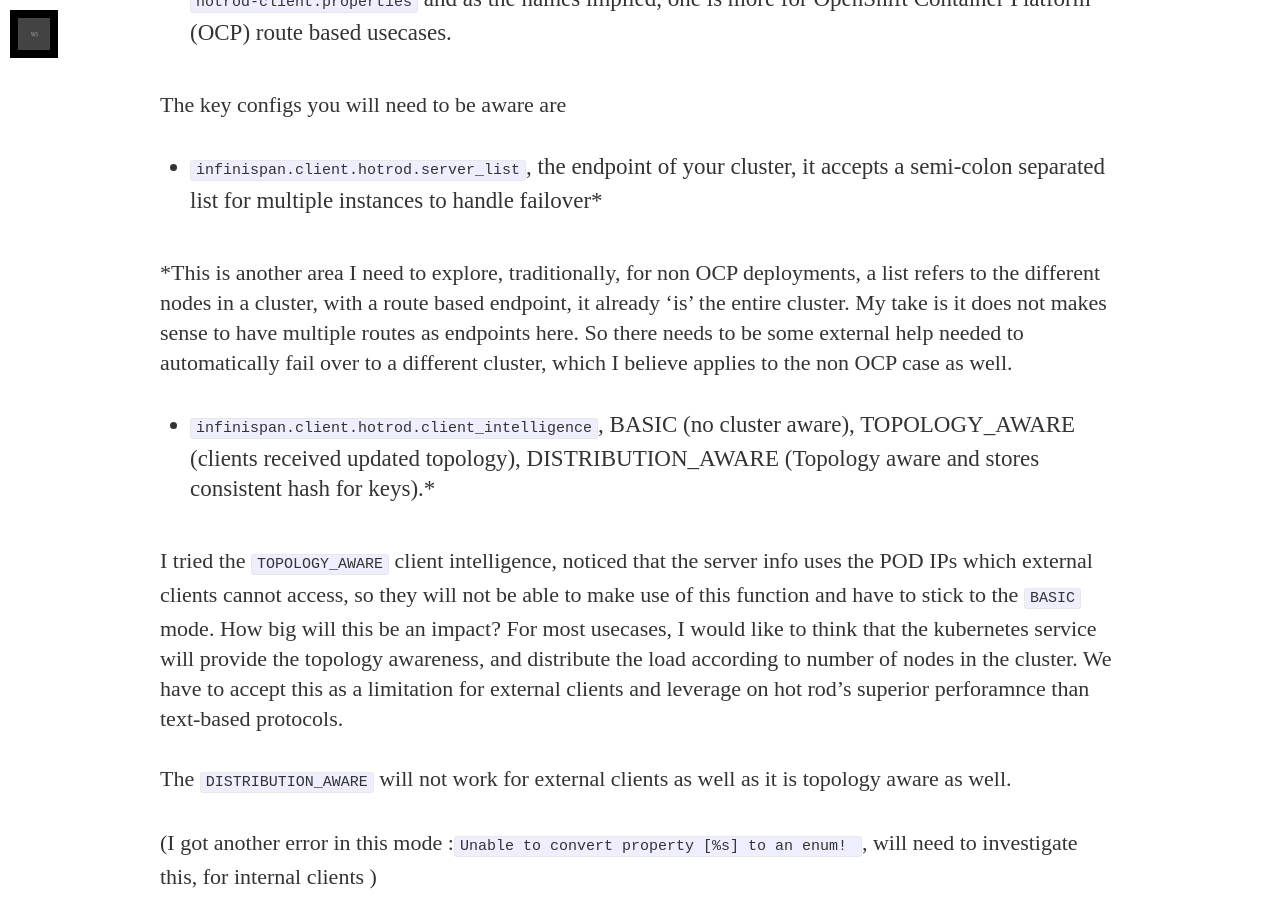
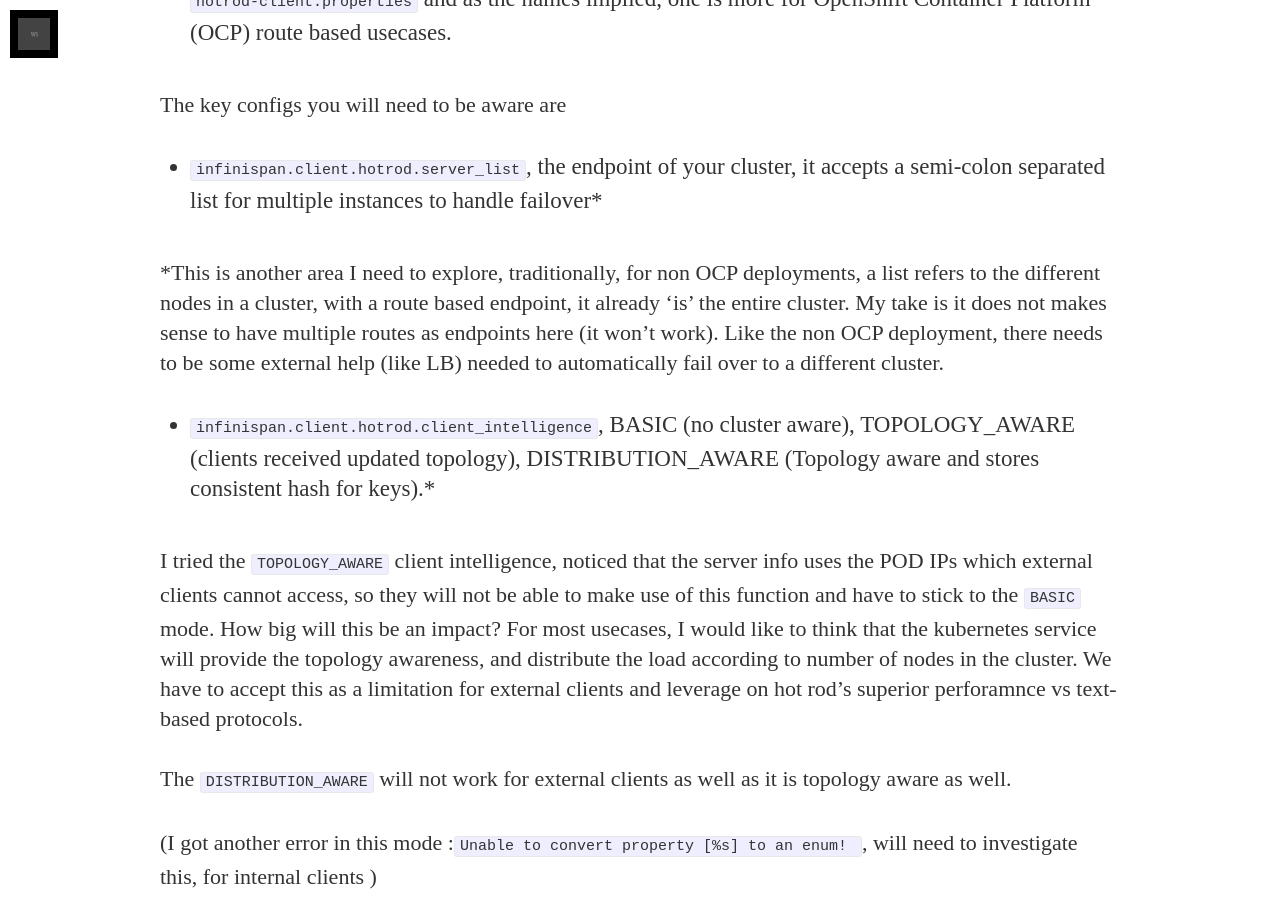
Before and after one commit to wohshon/wohshon.github.io, a Jekyll site: the page built from _posts/2020-11-04-infinispan-springboot-client.markdown, in a window 1280 px wide and 900 px high, scrolled down 1247 px. Built offline with Jekyll 4.4.1, drawn with Linux system fonts in a browser that asks for light colours; nearby versions of some CDN libraries; some web fonts are replaced.

Commit message:
new post

```diff
--- a/_posts/2020-11-04-infinispan-springboot-client.markdown
+++ b/_posts/2020-11-04-infinispan-springboot-client.markdown
@@ -31,13 +31,13 @@
 
 - `infinispan.client.hotrod.server_list`, the endpoint of your cluster, it accepts a semi-colon separated list for multiple instances to handle failover*
 
-*This is another area I need to explore, traditionally, for non OCP deployments, a list refers to the different nodes in a cluster, with a route based endpoint, it already 'is' the entire cluster. My take is it does not makes sense to have multiple routes as endpoints here. So there needs to be some external help needed to automatically fail over to a different cluster, which I believe applies to the non OCP case as well.
+*This is another area I need to explore, traditionally, for non OCP deployments, a list refers to the different nodes in a cluster, with a route based endpoint, it already 'is' the entire cluster. My take is it does not makes sense to have multiple routes as endpoints here (it won't work). Like the non OCP deployment,  there needs to be some external help (like LB) needed to automatically fail over to a different cluster.
 
 
 - `infinispan.client.hotrod.client_intelligence`, BASIC (no cluster aware), TOPOLOGY_AWARE (clients received updated topology), DISTRIBUTION_AWARE (Topology aware and stores consistent hash for keys).*
 
 I tried the `TOPOLOGY_AWARE` client intelligence, noticed that the server info uses the POD IPs which external clients cannot access, so they will not be able to make use of this function and have to stick to the `BASIC` mode.
-How big will this be an impact? For most usecases, I would like to think that the kubernetes service will provide the topology awareness, and distribute the load according to number of nodes in the cluster. We have to accept this as a limitation for external clients and leverage on hot rod's superior perforamnce than text-based protocols.
+How big will this be an impact? For most usecases, I would like to think that the kubernetes service will provide the topology awareness, and distribute the load according to number of nodes in the cluster. We have to accept this as a limitation for external clients and leverage on hot rod's superior perforamnce vs text-based protocols.
 
 The `DISTRIBUTION_AWARE` will not work for external clients as well as it is topology aware as well.
 
```
